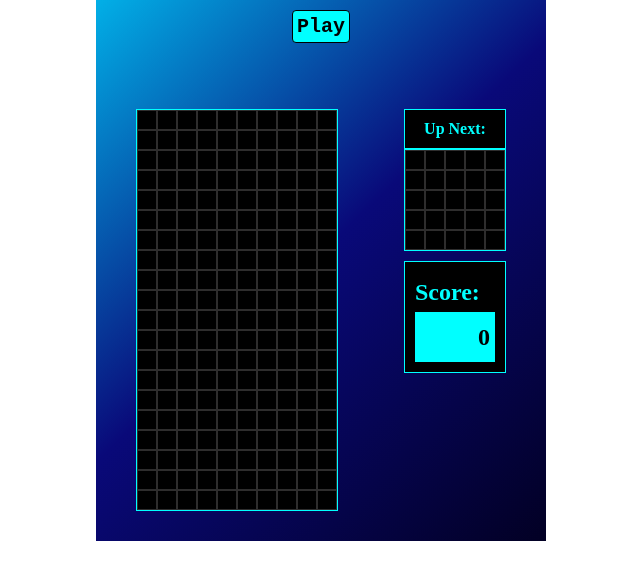
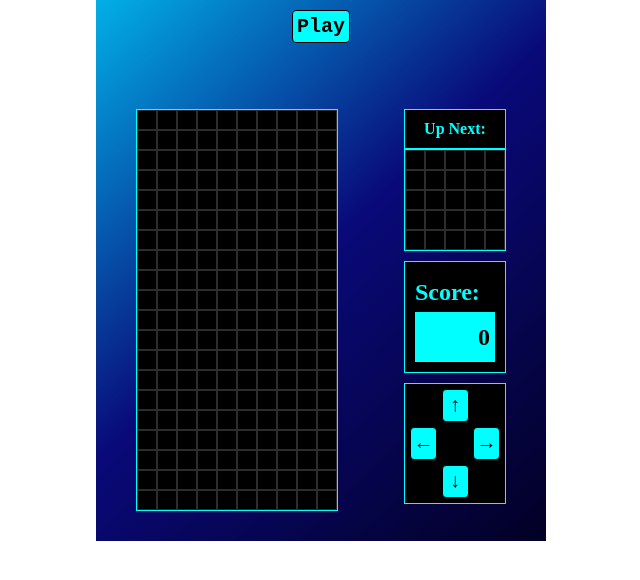
Before and after one commit to phaevourkhris/Tetris-Game, a plain HTML site: page index.html in a window 1280 px wide. Shown: the part 106-686 px from the top of the page, without its empty margins (319-959 px from the left). Drawn offline with Linux system fonts and the light colour scheme.

Commit message:
Add Control Buttons

```diff
--- a/app.js
+++ b/app.js
@@ -6,6 +6,10 @@ document.addEventListener('DOMContentLoaded', ()=>{
     const gameoverPrompt = document.getElementById('gameover-prompt');
     const width = 10;
     const playPauseButton = document.getElementById('play-pause-button');
+    const upButton = document.getElementById('up');
+    const downButton = document.getElementById('down');
+    const leftButton = document.getElementById('left');
+    const rightButton = document.getElementById('right');
     let nextRandom = 0;
     let timerId;
     let score = 0;
@@ -128,8 +132,12 @@ function undraw(){
     }
 }
 
-//to make the shapes move right or left at key stroke
+//to make the shapes move right or left at key stroke or by clicking button
 document.addEventListener('keydown', control);
+upButton.addEventListener('click', rotate);
+downButton.addEventListener('click', moveDown);
+leftButton.addEventListener('click', moveLeft);
+rightButton.addEventListener('click', moveRight);
 
 //to freeze shapes once it touches the last row
 function freeze(){
--- a/index.html
+++ b/index.html
@@ -261,6 +261,14 @@
                     <div></div>
                 </div>
                 <h2 id="score">Score: <br /><span id="display-score">0</span></h2>
+                <div class="control-buttons">
+                    <button id="up">&UpArrow;</button>
+                    <div>
+                        <button id="left">&leftarrow;</button>
+                        <button id ="right">&rightarrow;</button>
+                    </div>
+                    <button id="down">&downarrow;</button>
+                </div>
             </aside>
         </div>
 
--- a/style.css
+++ b/style.css
@@ -33,7 +33,7 @@
     margin-bottom: 15px;
 }
 
-#play-pause-button{
+#play-pause-button, #up, #down, #left, #right{
     background: cyan;
     /* width: 80px; */
     padding: 4px;
@@ -45,7 +45,11 @@
     font-family: monospace;
     /* letter-spacing: 5px; */
 }
-#play-pause-button:hover{
+#play-pause-button:hover,
+#up:hover,
+#down:hover,
+#left:hover,
+#right:hover{
     cursor: pointer;
     background: rgb(87, 177, 177);
 }
@@ -138,3 +142,27 @@
     text-align: right;
     padding: 5px;
 }
+
+.control-buttons{
+    margin-top: 10px;
+    text-align: center;
+    background: black;
+    padding: 5px;
+    border: 1px solid cyan;
+}
+
+.control-buttons div{
+    display: flex;
+    justify-content: space-between;
+}
+
+#up, #down{
+    width:30%;
+    display: block;
+    margin: 0 auto;
+}
+
+#left, #right{
+    width: 30%;
+    margin: 5px 0px;
+}
```
